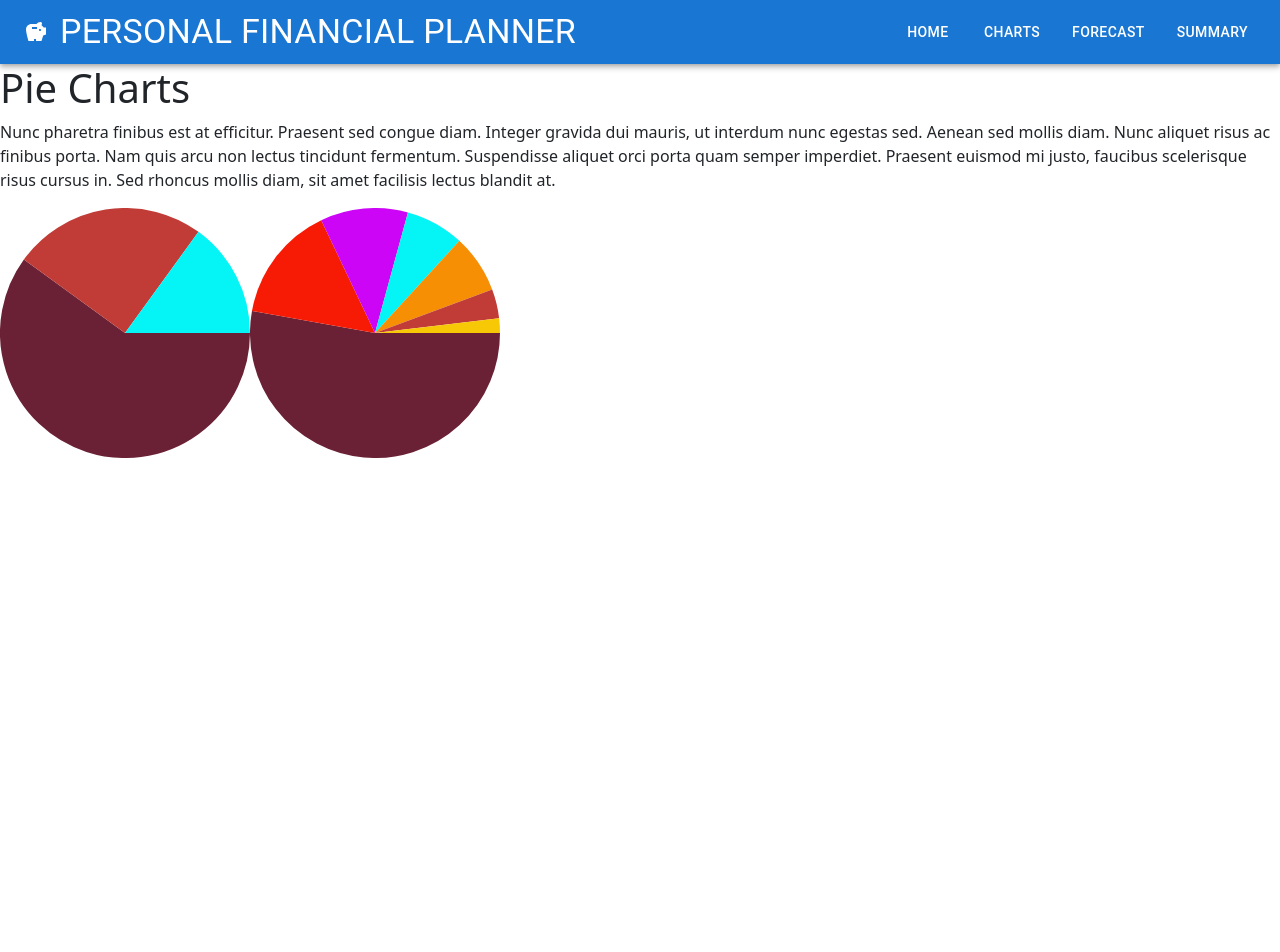
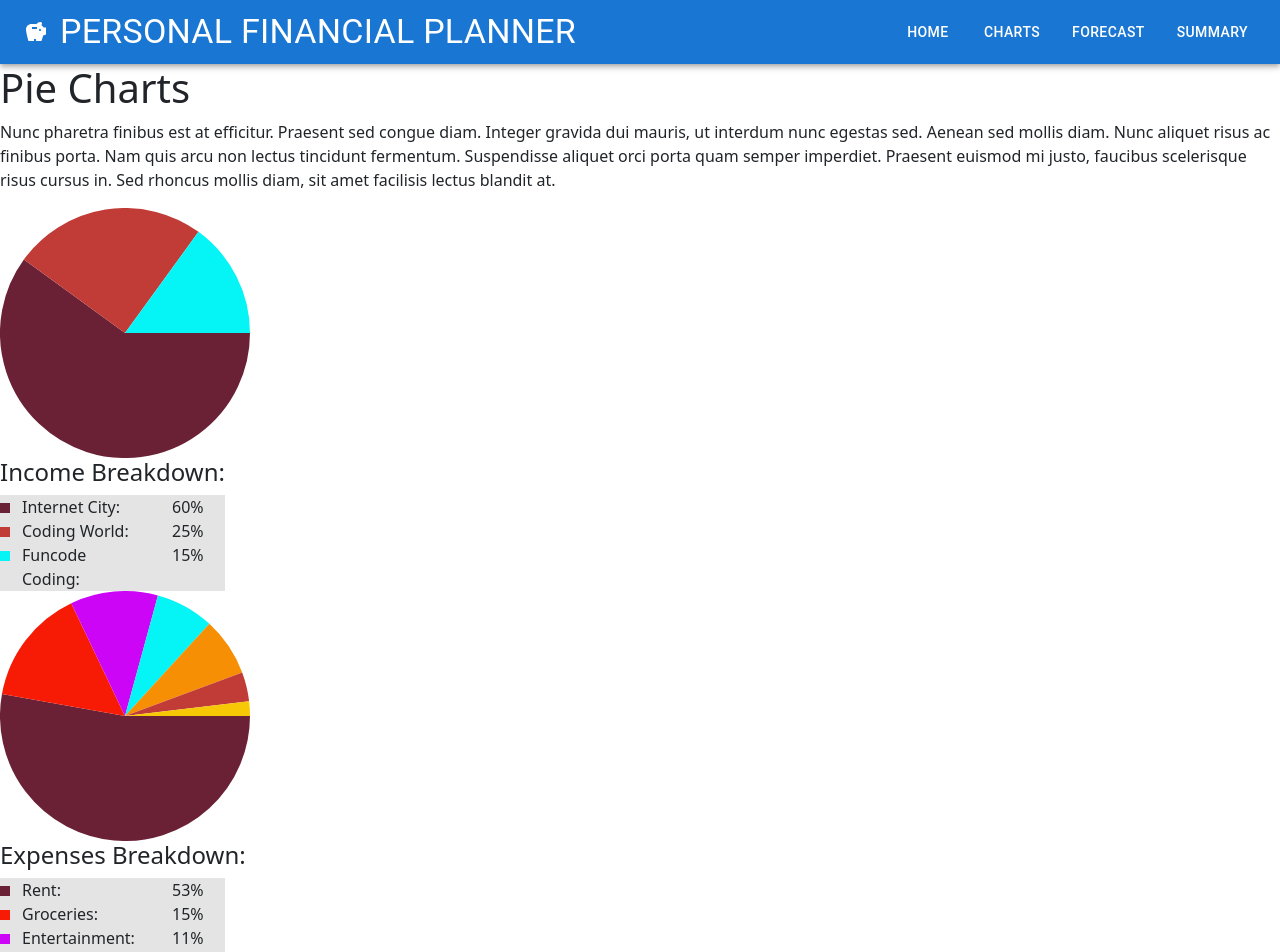
Before and after one commit to DavidBlueLamassu/personal-financial-planner, a React (Create React App) app: page /pieChart in a window 1280 px wide. Shown: the top 952 px of the page. Before the commit the page ends 800 px from the top, so only its background shows below. Built offline with nearby package versions, Linux system fonts and the light colour scheme.

Commit message:
Legends added to PieChart.js

```diff
--- a/src/components/pages/PieChart.js
+++ b/src/components/pages/PieChart.js
@@ -1,7 +1,11 @@
 import React from "react";
 import { PieChart } from 'react-minimal-pie-chart';
-import DemoExpensesPieChart from "./assets/DemoExpensesPieChart.json"
-import DemoIncomePieChart from "./assets/DemoIncomePieChart.json"
+import DemoExpensesPieChart from "./assets/DemoExpensesPieChart.json";
+import DemoIncomePieChart from "./assets/DemoIncomePieChart.json";
+import DemoIncomePieChartKeyed from "./assets/DemoIncomePieChartKeyed.json";
+import DemoExpensesPieChartKeyed from "./assets/DemoExpensesPieChartKeyed.json";
+import IncomeLegend from "./DemoIncomeLegend.js";
+import ExpensesLegend from "./DemoExpensesLegend.js";
 
 const styles = {
   chart: {
@@ -24,11 +28,46 @@ function Chart() {
       <PieChart
         style={styles.chart} data={DemoIncomePieChart}
       />
+      <h4>Income Breakdown:</h4>
+      {legendMakerIncome()}
       <PieChart
       style={styles.chart} data={DemoExpensesPieChart}
       />
+      <h4>Expenses Breakdown:</h4>
+      {legendMakerExpenses()}
     </div>
   );
 }
 
+function legendMakerIncome() {
+
+  return ( <div style={styles.legendContainer}>
+    {
+    DemoIncomePieChartKeyed.map(function(currentObject) {
+         return <IncomeLegend
+          key={currentObject.id}
+          title={currentObject.title}
+          value={currentObject.value}
+          color={currentObject.color} />
+    })
+    }
+  </div>
+  )
+}
+
+function legendMakerExpenses() {
+  return ( <div style={styles.legendContainer}>
+    {
+    DemoExpensesPieChartKeyed.map(function(currentObject) {
+          return <ExpensesLegend
+          key={currentObject.id}
+          title={currentObject.title}
+          value={currentObject.value}
+          color={currentObject.color} />
+    })
+    }
+  </div>
+  )
+}
+
 export default Chart;
```
